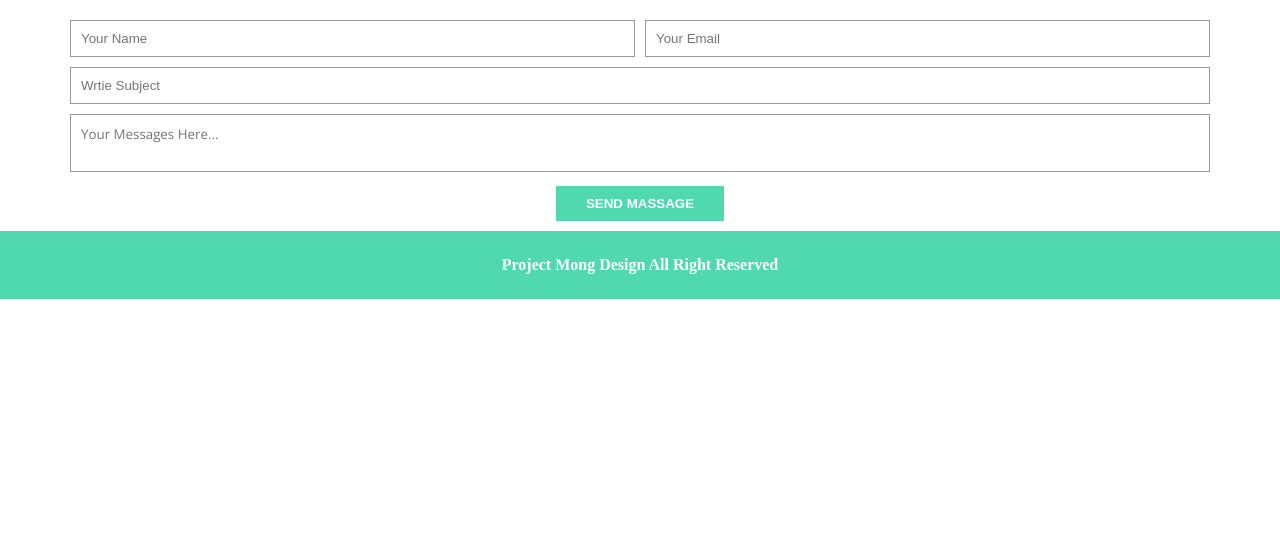
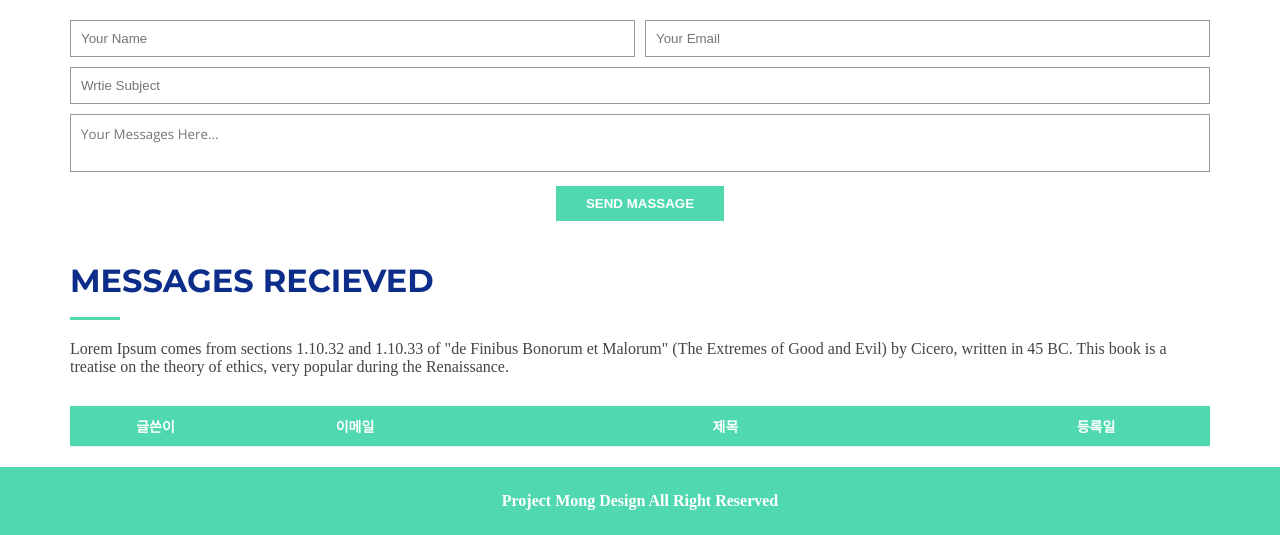
Before and after one commit to Luunzzi/reveal, a PHP site: page / in a window 1280 px wide. Shown: the part 3107-3642 px from the top of the page. Before the commit the page ends 3406 px from the top, so only its background shows below. Run offline with PHP 8.4, Linux system fonts and the light colour scheme; data that the repository does not hold is empty; some web fonts are replaced.

Commit message:
21.05.25

```diff
--- a/css/style.css
+++ b/css/style.css
@@ -526,6 +526,49 @@ textarea {
   cursor: pointer;
 }
 
+/* Recieved Section Style Code */
+#recieved .msg-table {
+  width: 100%;
+  height: auto;
+  margin-bottom: 20px;
+}
+#recieved .msg-table li {
+  display: flex;
+  text-align: center;
+  padding: 10px 0;
+  border-bottom: 1px solid #f3f3f3;
+  font-size: 14px;
+  color: #333;
+}
+#recieved .msg-table .msg-tit {
+  display: flex;
+  background: #50d8af;
+}
+#recieved .msg-table .msg-tit span {
+  width: 25%;
+  text-align: center;
+  font-weight: 600;
+  color: #fff;
+}
+
+#recieved .msg-table .msg-con span:nth-child(3) {
+  text-align: left;
+  font-weight: 600;
+}
+
+#recieved .msg-table li span:nth-child(1) {
+  width: 15%;
+}
+#recieved .msg-table li span:nth-child(2) {
+  width: 20%;
+}
+#recieved .msg-table li span:nth-child(3) {
+  width: 45%;
+}
+#recieved .msg-table li span:nth-child(4) {
+  width: 20%;
+}
+
 footer {
   width: 100%;
   height: auto;
--- a/index.php
+++ b/index.php
@@ -331,6 +331,7 @@
     </section>
     <!-- End of Portfolio Section Area -->
 
+    <!-- Contact Section Area -->
     <section id="contact" class="section">
       <div class="center">
         <div class="section-title">
@@ -361,6 +362,50 @@
         </div>
       </div>
     </section>
+    <!-- End of Contact Section Area -->
+
+    <section id="recieved" class="section">
+      <div class="center">
+        <div class="section-title">
+          <h2>Messages Recieved</h2>
+          <p>Lorem Ipsum comes from sections 1.10.32 and 1.10.33 of "de Finibus Bonorum et Malorum" (The Extremes of Good and Evil) by Cicero, written in 45 BC. This book is a treatise on the theory of ethics, very popular during the Renaissance.</p>
+        </div>
+        <ul class="msg-table">
+          <li class="msg-tit">
+            <span>글쓴이</span>
+            <span>이메일</span>
+            <span>제목</span>
+            <span>등록일</span>
+          </li>
+          <?php
+            include_once $_SERVER['DOCUMENT_ROOT']."/reveal/php/connect.php"; //$db_conn
+            $sql = "SELECT * FROM RE_MESSAGE ORDER BY RE_idx DESC";
+
+            $msg_result = mysqli_query($db_conn, $sql);
+            // var_dump($msg_result);
+
+            while($row = mysqli_fetch_array($msg_result)){
+              $name = $row['RE_name'];
+              $email = $row['RE_email'];
+              $subject = $row['RE_subject'];
+              $regist = $row['RE_reg'];
+            // echo $name;
+          ?>
+          <li class="msg-con">
+            <span><?=$name?></span>
+            <span><?=$email?></span>
+            <span><?=$subject?></span>
+            <span><?=$regist?></span>
+          </li>
+          <?php
+           }
+          ?>
+        </ul>
+      </div>
+
+
+
+    </section>
 
     <footer>
       <p>Project Mong Design All Right Reserved</p>
--- a/js/submit.js
+++ b/js/submit.js
@@ -30,7 +30,6 @@ sendBtn.onclick = (e) => {
 
   document.form_data.submit();
 
-
 }
 
 // sendBtn.onclick(function(e){
```
Also changed, not shown: php/insert_msg.php (+15 -1 lines).
